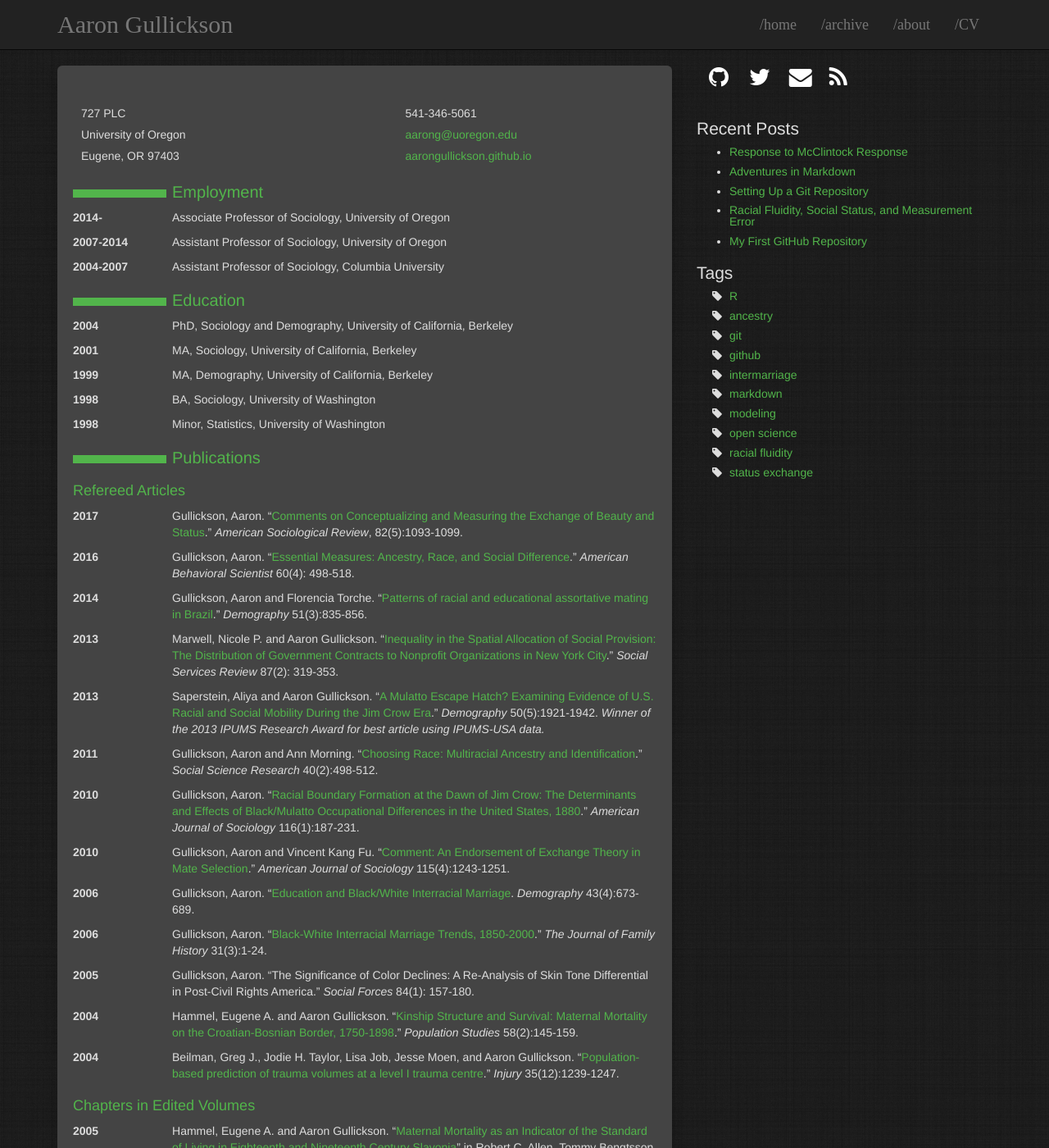
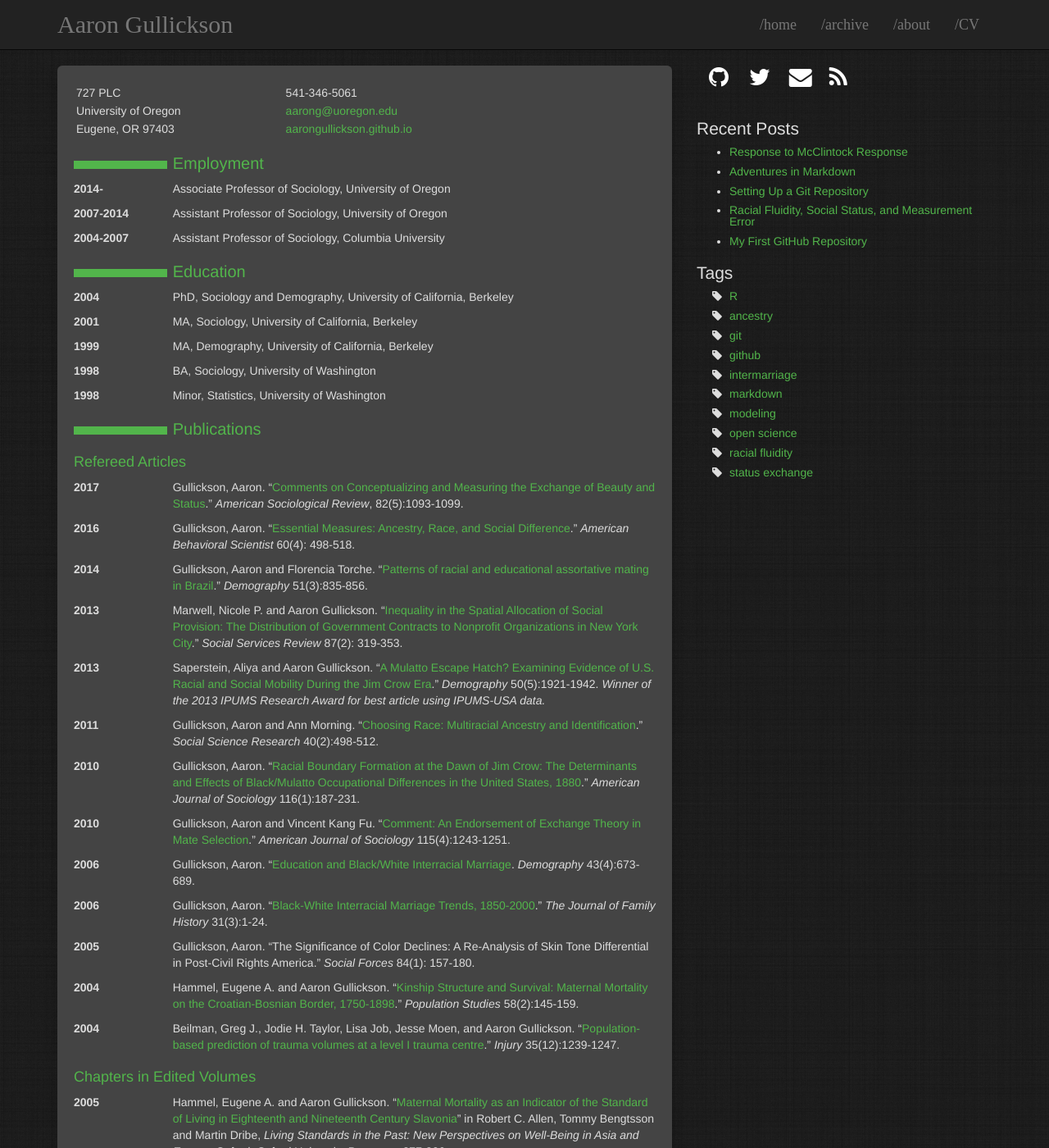
Before and after one commit to AaronGullickson/AaronGullickson.github.io, a Jekyll site: the page built from cv.md, in a window 1280 px wide and 1400 px high. Shown: the whole window at 82% size. Built offline with Jekyll 4.4.1, drawn with Linux system fonts in a browser that asks for light colours.

Commit message:
corrections for cv style

```diff
--- a/_layouts/cv.html
+++ b/_layouts/cv.html
@@ -5,7 +5,7 @@
         <div class="container container-center">
           <div class="row">
             <div class="col-md-8">
-              <div class="well cv">
+              <div class="cv">
                 {{ content }}
               </div>
             </div>
--- a/assets/css/theme.scss
+++ b/assets/css/theme.scss
@@ -347,6 +347,17 @@
 //                    CV
 //********************************************************
 
+//copied this from .well because GitHub pages doesn't seem
+//to be able to pick up both styles correctly, although
+//it worked fine locally
+.cv {
+  background-color: $post-panel-color;
+  box-shadow: 0 0 0 0, 0px 8px 16px rgba(0, 0, 0, 0.2);
+  border: 0;
+  border-radius: 6px;
+  padding: 0px 20px 20px;
+}
+
 .cv h1 {
     font-size: 0px;
     margin:0px;
@@ -395,9 +406,11 @@
 }
 
 .cv table, th, td {
-  width: 80%;
+  width: 60%;
   font-size: 100%;
   margin: 0px;
+  align: left;
+  padding: 3px;
 }
 
 th {
```
